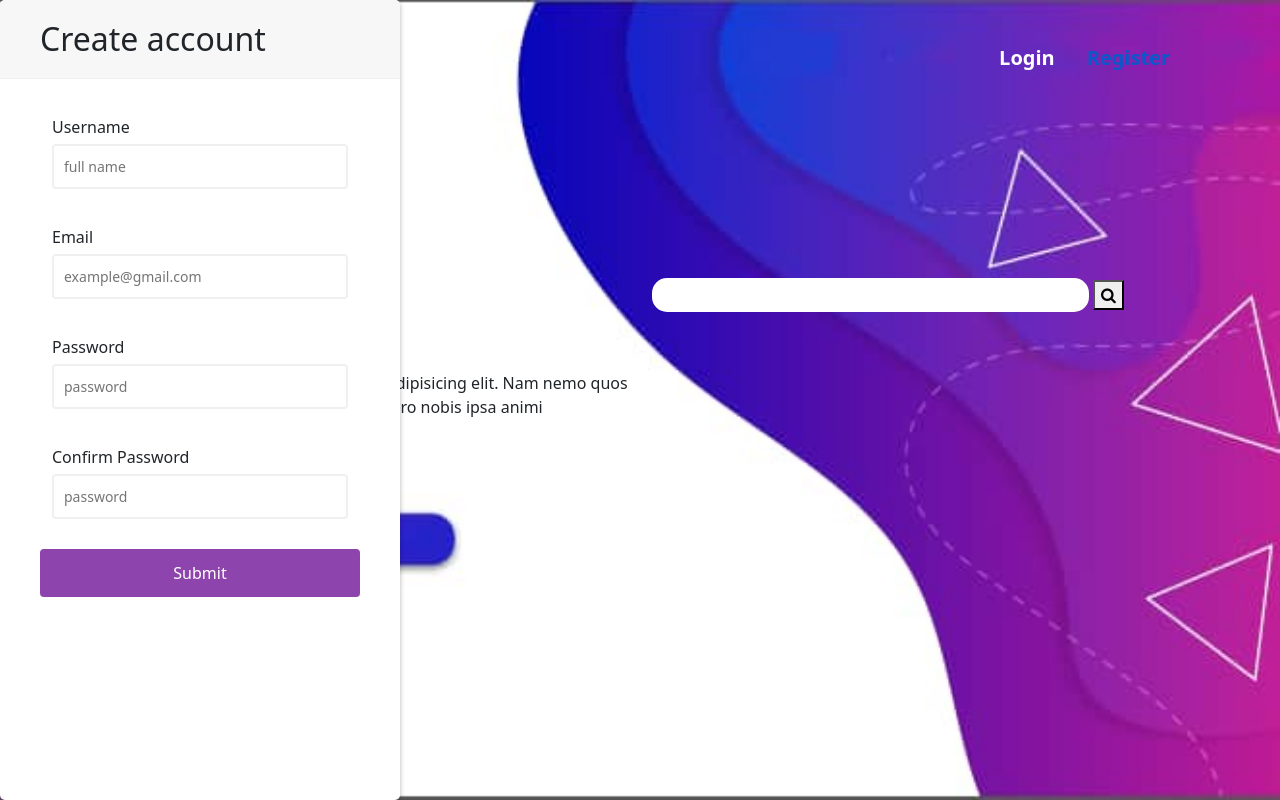
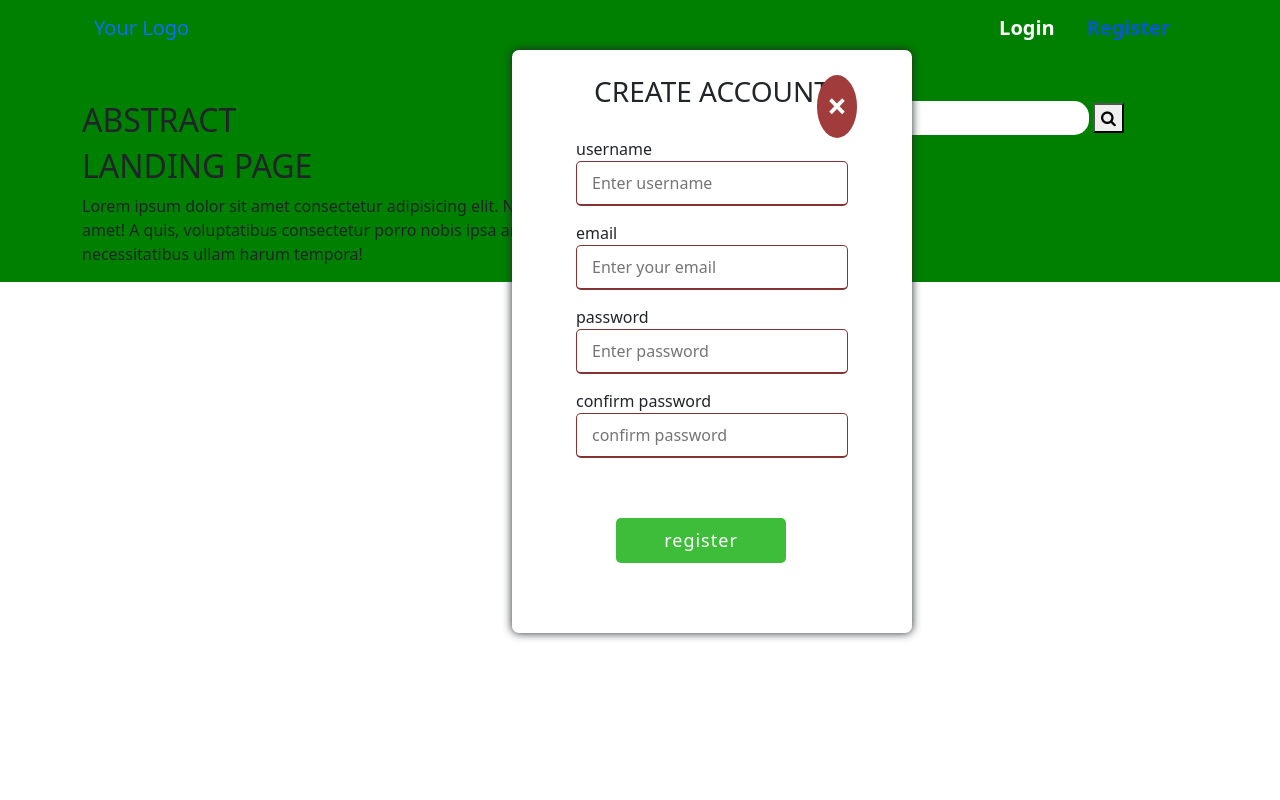
Before and after one commit to Naggenda/Final-year-project, a plain HTML site: page index.html in a window 1280 px wide. Both pictures are taken after a click on the link "Register". Drawn offline with nearby package versions, Linux system fonts and the light colour scheme.

Commit message:
first commit

```diff
--- a/Css/styles.css
+++ b/Css/styles.css
@@ -1,5 +1,5 @@
 section{
-    background-image: url(../assets/back.jpg);
+    background-image: url(../assets/20220608_155404.jpg);
     height: 100vh;
     background-size: cover;
 }
@@ -12,7 +12,18 @@ section{
     margin-top: 7rem! important;
 }
 
-@media screen{}
+@media screen and (min-width: 320px){
+    .mt-5{
+        margin-top: 0rem! important;
+    }
+    .navbar {
+        padding: 5px 0px 0px;
+    }
+    section{
+        background: green;
+        height: auto;
+    }
+}
 
 .navbar-collapse {
     flex-grow: 0;
@@ -66,6 +77,24 @@ input{
   }
 
   /* Modal Content/Box */
+  .id02 {
+    position: fixed;
+    /* Stay in place */
+    z-index: 1;
+    /* Sit on top */
+    left: 40%;
+    top: 50px;
+    /* width: 100%; */
+    display: none;
+    box-shadow: 0 0 10px;
+    max-width: 400px;
+    width: 100%;
+    background: #fff;
+    padding: 25px 30px;
+    border-radius: 7px;
+
+
+}
   .modal-content {
     background-color: #fefefe;
     margin: 5% auto 15% auto;
@@ -119,108 +148,125 @@ input{
 
   /* register form */
 
-  #id02 {
-      display: none;
-      position: fixed;
-    /* Stay in place */
-     z-index: 1;
-    /* Sit on top */
-    left: 0;
-    top: 0;
-    width: 100%;
-    /* Full width */
-    height: 100%;
-    /* Full height */
-    overflow: auto;
-    background-color: #fff;
-    /* display: none; */
-    border-radius: 5px;
-    box-shadow: 0 2px 5px rgba(0, 0, 0, 0.3);
-    width: 400px;
-    max-width: 100%;
+
+
+.id02 .close{
+cursor: pointer;
+background-color: rgb(160, 60, 60);
+border-radius: 50%;
+padding: 5px 10px;
+color: #fff;
 
 }
 
-.header{
-    background-color: #f7f7f7;
-    border-bottom: 1px solid #f0f0f0;
-    padding: 20px 40px;
+
+.id02 .title{
+    font: size 100px;
+    font-weight: 50px;
+    position: relative;
+    justify-content: center;
+    align-items: center;
+    text-align: center;
     display: flex;
+    justify-content: space-around;
+}
+
+
+.id02 form .user-details{
+    display: flex;
+    flex-wrap: wrap;
+    flex-direction: column;
+    justify-content: unset;
+    align-items: center;
+    margin: 20px 0px 12px 0px;
+    overflow-y: scroll;
 
 }
 
-.header h2{
-    margin: 0;
-}
-  .form{
-    padding: 30px 40px;
+form .user-details .input-box{
+    margin-bottom: 15px;
+    width: 80%;
+
 }
 
-.form-control{
-    margin-bottom: 10px;
-    padding-bottom: 20px;
-    position: relative;
-    border: none;
-}
-
-.form-control label{
-    display: inline-block;
+.user-details .input-box details{
+    display:block;
+    font-weight:500;
     margin-bottom: 5px;
 
 }
 
-.form-control input{
-    border: 2px solid #f0f0f0;
-    border-radius: 4px;
-    display: block;
-    font-family: inherit;
-    font-size: 14px;
-    padding: 10px;
+
+
+.user-details .input-box input{
+    height: 45px;
+    width: 100%;
+    outline: none;
+    border-radius: 5px;
+    border: 1px solid #ccc;
+    padding-left: 15px;
+    font-size: 16px;
+    border-bottom-width: 2px ;
+    transition: all 0.3s ease;
+}
+
+.user-details .input-box input:focus,
+.user-details .input-box input:valid{
+    border-color:#3ebd3a;
+
+   }
+
+
+   .user-details .input-box input:focus,
+.user-details .input-box input:invalid{
+    border-color:#853232;
+}
+
+form .button {
+    height:45px;
+    margin:45px 0;
+
+
+}
+
+
+form .button input{
+    height: 100%;
+    width: 50%;
+    outline: none;
+    color:#fff;
+    border: none;
+    background: #3ebd3a;
+    font-size: 18px;
+    font-weight:500;
+    letter-spacing: 1px;
+    border-radius: 5px;
+    margin-left: 74px;
+    transition: ease-out 0.7s;
+}
+
+
+form .button input:hover{
+     background :linear-gradient(-90deg ,#ffc400ad,  #3ebd3a);
+     cursor: pointer;
+     transition: ease-in 0.7s;
+
+}
+
+
+
+@media (max-width: 584px){
+.id02{
+max-width: 100%;
+}
+
+form .user-details .input-box{
+    margin-bottom: 15px;
     width: 100%;
 }
 
-.form-control i{
-    visibility: hidden;
-    position: absolute;
-    top: 40px;
-    right: 10px;
+.id02 form .user-details{
+    max-height: 700px;
+    overflow-y: scroll;
 }
-
-.form-control small{
-    visibility: hidden;
-    position: absolute;
-    bottom: 0;
-    left: 0;
 }
-
-.form button{
-    background-color: #8e44ad;
-    border: 2px solid #8e44ad;
-    color: #fff;
-    padding: 10px;
-    width: 100%;
-    border-radius: 4px;
-}
-
-.form-control.success input{
-    border-color: #2ecc71;
-}
-
-.form-control.error input{
-    border-color: #e74c3d;
-}
-
-.form-control.success i.fa-check-circle{
-    color: #2ecc71;
-    visibility: visible;
-}
-
-.form-control.error i.fa-exclamation-circle{
-    color: #e74c3d;
-    visibility: visible;
-}
-
-.form-control.error small{
-    color: #e74c3d;
-    visibility: visible;
-}
--- a/index.html
+++ b/index.html
@@ -13,7 +13,7 @@
   <link rel="stylesheet" href="https://cdnjs.cloudflare.com/ajax/libs/font-awesome/4.7.0/css/font-awesome.min.css" />
 
   <link rel="stylesheet" href="./Css/styles.css" />
-  <title>Crop Pest and Disease advisory | system</title>
+  <title>Crop Pest and Disease advisory and notification | system</title>
 </head>
 
 <body>
@@ -96,45 +96,46 @@
   </div>
   <!-- =============End Login section============================= -->
   <!-- =============Start Register section=============================== -->
-  <div class="register" id="id02">
-    <div class="header">
-      <h2>Create account</h2>
-    </div>
-    <form class="form" id="form">
-      <div class="form-control">
-        <label>Username</label>
-        <input type="text" placeholder="full name" id="username">
-        <i class="fas fa-check-circle"></i>
-        <i class="fas fa-exclamation-circle"></i>
-        <small>Error message</small>
+  <div class="id02" id="id02">
+      <div class="title">
+          <h3>CREATE ACCOUNT</h3>
+          <span onclick="document.getElementById('id02').style.display='none'" class="close">&times;</span>
       </div>
 
-      <div class="form-control">
-        <label>Email</label>
-        <input type="email" placeholder="example@gmail.com" id="email">
-        <i class="fas fa-check-circle"></i>
-        <i class="fas fa-exclamation-circle"></i>
-        <small>Error message</small>
-      </div>
+      <form action="#" method="GET" id="register">
+          <div class="user-details">
 
-      <div class="form-control">
-        <label>Password</label>
-        <input type="password" placeholder="password" id="password">
-        <i class="fas fa-check-circle"></i>
-        <i class="fas fa-exclamation-circle"></i>
-        <small>Error message</small>
-      </div>
+              <div class="input-box">
+                  <span class="details">username</span>
 
-      <div class="form-control">
-        <label>Confirm Password</label>
-        <input type="password" placeholder="password" id="password2">
-        <i class="fas fa-check-circle"></i>
-        <i class="fas fa-exclamation-circle"></i>
-        <small>Error message</small>
-      </div>
+                  <input type="text" id="username" placeholder="Enter username" length="8" required>
+              </div>
 
-      <button type="submit">Submit</button>
-    </form>
+              <div class="input-box">
+                  <span class="details">email</span>
+
+                  <input type="email" id="email" placeholder="Enter your email" required>
+              </div>
+
+              <div class="input-box">
+                  <span class="details"> password</span>
+
+                  <input type="password" id="password" placeholder="Enter password" required>
+              </div>
+              <div class="input-box">
+                  <span class="details">confirm password</span>
+
+
+                  <input type="password" id="confirmPassword" placeholder="confirm password" required>
+              </div>
+          </div>
+
+          <div class="button">
+              <input type="submit" value="register">
+          </div>
+      </form>
+
+      <p id="errors" style="text-align:center; color:red"></p>
   </div>
   <!-- ===============End Register section -->
 
--- a/js/script.js
+++ b/js/script.js
@@ -1,73 +1,23 @@
-// import { constants } from "fs";
+const pass = document.getElementById('password');
+        const confirm = document.getElementById('confirmPassword');
+        const error = document.getElementById('errors');
+        const formRegister = document.getElementById('register');
+        const usrName = document.getElementById('username');
 
-const form = document.getElementById('form');
-const username = document.getElementById('username');
-const email = document.getElementById('email');
-const password = document.getElementById('password');
-const password2 = document.getElementById('password2');
+        formRegister.addEventListener('submit', (e) => {
 
-form.addEventListener('submit', (e) => {
-    e.preventDefault();
+            let messages = []
+            if (pass.value != confirm.value) {
+                messages.push("password mismatch");
 
-    checkInputs();
-});
 
-function checkInputs() {
 
-    const usernameValue = username.value.trim();
-    const emailValue = email.value.trim();
-    const passwordValue = password.value.trim();
-    const password2Value = password2.value.trim();
+            }
 
-    if (usernameValue === '') {
+            if (messages.length > 0) {
+                e.preventDefault()
+                error.textContent = messages.join(', ');
 
-        setErrorFor(username, 'Username cannot be blank');
+            }
 
-    } else {
-
-        setSuccessFor(username);
-
-    }
-
-    if (emailValue === '') {
-
-        setErrorFor(email, 'Email cannot be blank');
-
-    } else if (!isEmail(emailValue)) {
-        setErrorFor(email, 'Email is not valid');
-    } else {
-        setSuccessFor(email);
-    }
-
-    if (passwordValue === '') {
-        setErrorFor(password, 'password cannot be blank');
-    } else {
-        setSuccessFor(password);
-    }
-
-    if (password2Value === '') {
-        setErrorFor(password2, 'password2 cannot be blank');
-    } else if(passwordValue != password2Value){
-        setErrorFor(password2, 'password does not match');
-    }else{
-        setSuccessFor(password2);
-    }
-}
-
-function setErrorFor(input, message) {
-    const formControl = input.parentElement; //.form-control
-    const small = formControl.querySelector('small');
-
-    small.innerText = message;
-
-    formControl.className = 'form-control error';
-}
-
-function setSuccessFor(input) {
-    const formControl = input.parentElement;
-    formControl.className = 'form-control success';
-}
-
-function isEmail(email) {
-    return /^(([^<>()\[\]\\.,;:\s@"]+(\.[^<>()\[\]\\.,;:\s@"]+)*)|(".+"))@((\[[0-9]{1,3}\.[0-9]{1,3}\.[0-9]{1,3}\.[0-9]{1,3}])|(([a-zA-Z\-0-9]+\.)+[a-zA-Z]{2,}))$/.test(email);
-}
+        })
```
Also changed, not shown: reg/pages/register.html (+11 -14 lines), assets/20220608_155404.jpg (added).
